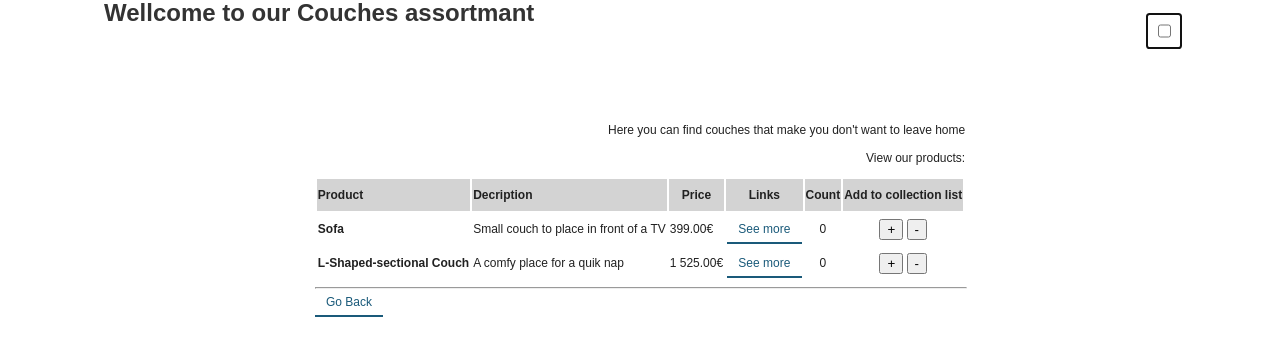
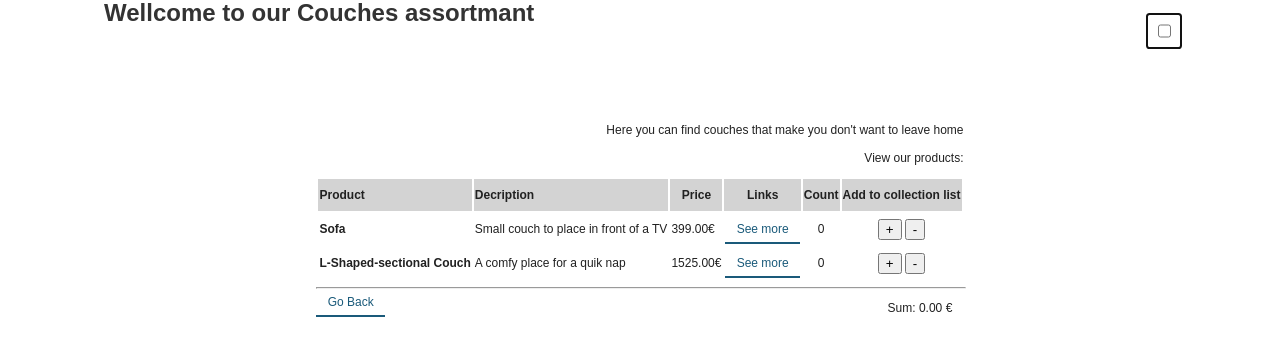
Before and after one commit to MartinLauff/Furnish-Corner, a PHP site: page /couchesList.html in a window 1280 px wide. Shown: the part 17-373 px from the top of the page. Run offline with PHP 8.4, Linux system fonts and the light colour scheme.

Commit message:
calc sum

```diff
--- a/couchesList.html
+++ b/couchesList.html
@@ -33,11 +33,11 @@
             <th>Add to collection list</th>
           </tr>
           <tr>
-            <td align="left">
+            <td id="sofa-name" align="left">
               <b>Sofa</b>
             </td>
-            <td align="left">Small couch to place in front of a TV</td>
-            <td>399.00€</td>
+            <td id="sofa-description" align="left">Small couch to place in front of a TV</td>
+            <td id="sofa-price">399.00€</td>
             <td>
               <a href="sofa.html">See more</a>
             </td>
@@ -48,10 +48,9 @@
             </td>
           </tr>
           <tr>
-            <td align="left">
-              <b>L-Shaped-sectional Couch</b>
-            </t><td align="left">A comfy place for a quik nap</td>
-            <td>1 525.00€</td>
+            <td id="lSapedSectional-name" align="left"><b>L-Shaped-sectional Couch</b></t>
+            <td id="lSapedSectional-description" align="left">A comfy place for a quik nap</td>
+            <td id="lSapedSectional-price">1525.00€</td>
             <td>
               <a href="lSapedSectional.html">See more</a>
             </td>
@@ -65,6 +64,11 @@
       </div>
       <hr>
       <a href="livingRoomList.html">Go Back</a>
+      <div class="sum">
+        <span>Sum: </span>
+        <span id="sum">0.00</span>
+        <span>€</span>
+      </div>
     </div>
     <div id="collectionList" class="wrapper"></div>
     <script src="script.js"></script>
--- a/mystyle.css
+++ b/mystyle.css
@@ -157,6 +157,11 @@ hr {
 .collectionItem h5 {
   margin: 0 2rem 0 1rem;
 }
+.sum {
+  padding: 0.35rem 0.7rem;
+  display: inline;
+  float: right;
+}
 @media screen and (max-width: 45rem) {
   .index-grid {
     display: block;
--- a/script.js
+++ b/script.js
@@ -39,24 +39,38 @@ function setTheme(event) {
 applySavedTheme();
 
 function setItemCount(action, itemId) {
-  const element = document.getElementById(itemId);
-  let itemCount = Number(element.innerText);
+  const price = Number(
+    document.getElementById(itemId + '-price').innerText.split('€')[0]
+  );
+  const name = document.getElementById(itemId + '-name').innerText;
+  const description = document.getElementById(
+    itemId + '-description'
+  ).innerText;
+  const countElement = document.getElementById(itemId);
+  const sumElement = document.getElementById('sum');
+  let sum = Number(sumElement.innerText);
+  let itemCount = Number(countElement.innerText);
+
   if (action === 'add') {
     itemCount += 1;
     collectionList.insertAdjacentHTML(
       'afterbegin',
-      `<div id="${itemId}-${itemCount}" class="collectionItem">
-        <h5>${itemId}</h5>
+      `<div id="${itemId}-${itemCount}" class="collectionItem" data-price="${price}">
+        <h5>${name}</h5>
         <span></span>
-        <span>${itemId}</span>
+        <span>${description}</span>
       </div>`
     );
+    sum += price;
   }
   if (action === 'sub' && itemCount > 0) {
     document.getElementById(`${itemId}-${itemCount}`).remove();
     itemCount -= 1;
+    sum -= price;
   }
-  element.innerText = itemCount;
+
+  sumElement.innerText = sum;
+  countElement.innerText = itemCount;
 }
 
 if (loginForm) {
```
Also changed, not shown: bedsList.html (+15 -6 lines), devicesList.html (+15 -6 lines), wardrobesList.html (+15 -6 lines).
